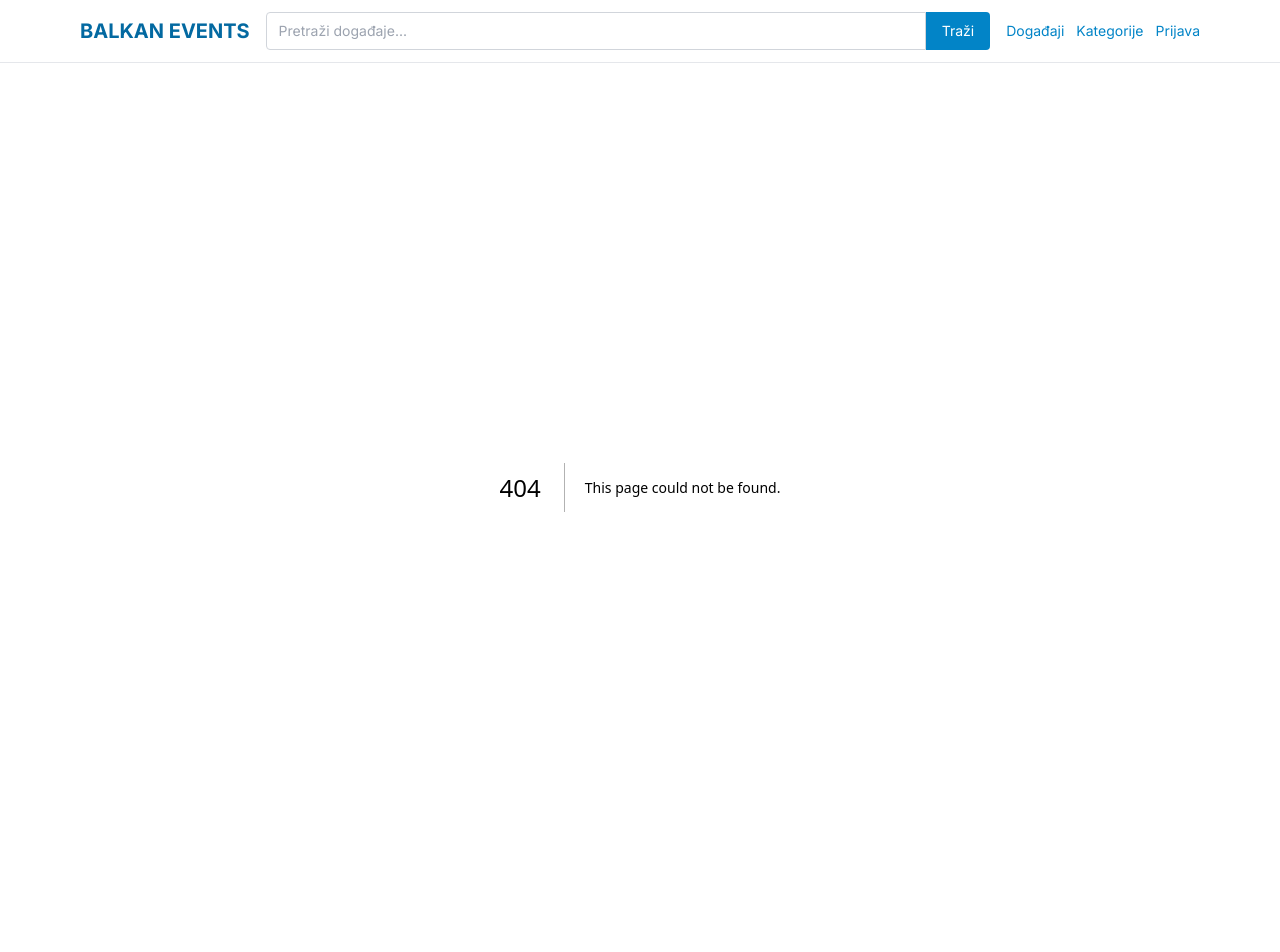
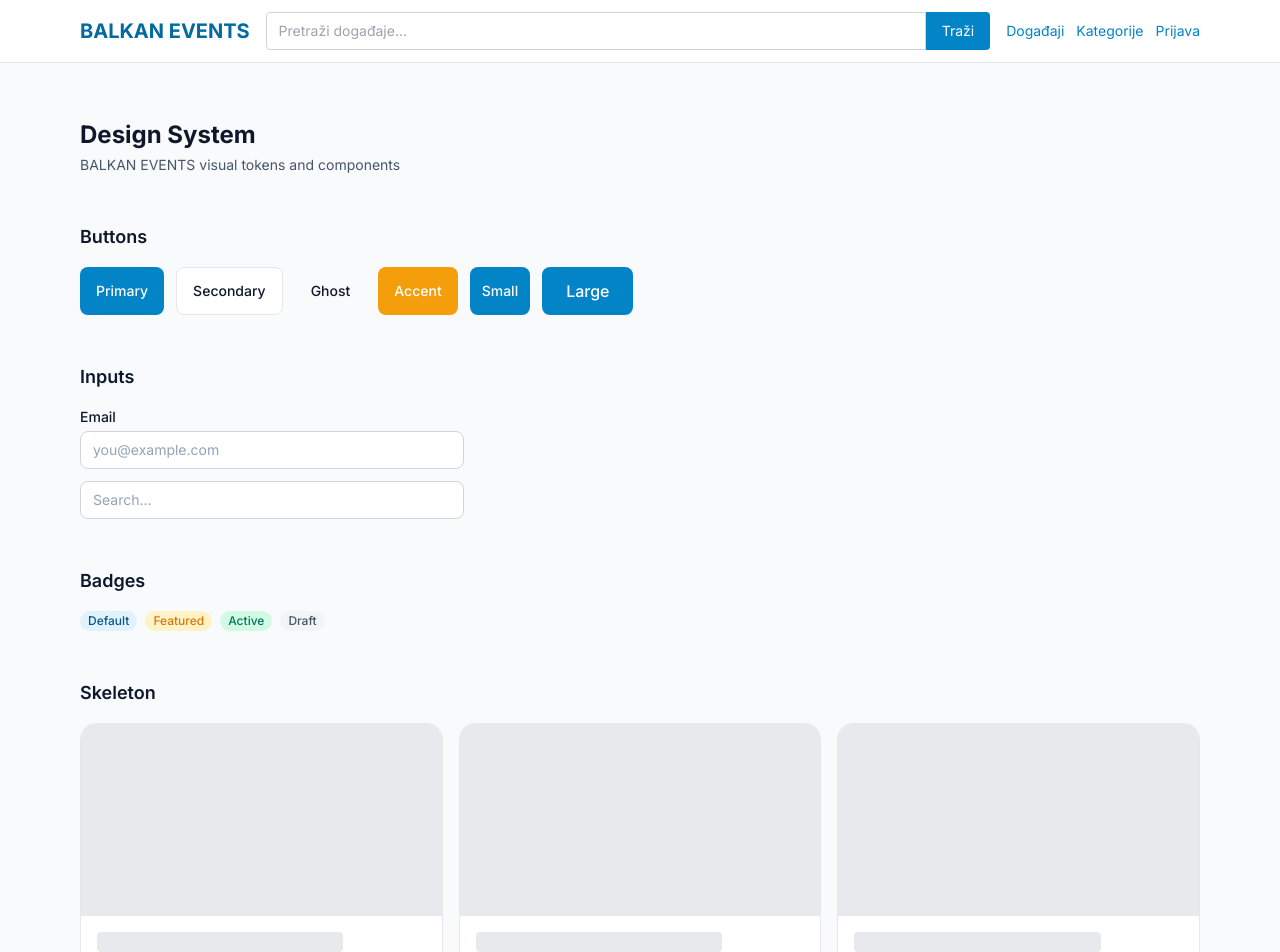
Before and after one commit to BAYA-eSIM-LLC/balkan-events, a Next.js app in the folder apps/web/: page /design in a window 1280 px wide. Before the commit this address had no page. Shown: the top 952 px of the page. Built offline with nearby package versions, Linux system fonts and the light colour scheme.

Commit message:
WEB-1: design system preview page

```diff
--- /dev/null
+++ b/apps/web/app/design/page.tsx
@@ -0,0 +1,54 @@
+import { Button, Input, Badge, SectionHeading, EmptyState, Skeleton, EventCardSkeleton } from '@/components/ui';
+
+export const metadata = { title: 'Design System' };
+
+export default function DesignPage() {
+  return (
+    <div className="space-y-12 py-8">
+      <SectionHeading title="Design System" subtitle="BALKAN EVENTS visual tokens and components" />
+
+      <section>
+        <h3 className="text-lg font-semibold mb-4">Buttons</h3>
+        <div className="flex flex-wrap gap-3">
+          <Button>Primary</Button>
+          <Button variant="secondary">Secondary</Button>
+          <Button variant="ghost">Ghost</Button>
+          <Button variant="accent">Accent</Button>
+          <Button size="sm">Small</Button>
+          <Button size="lg">Large</Button>
+        </div>
+      </section>
+
+      <section>
+        <h3 className="text-lg font-semibold mb-4">Inputs</h3>
+        <div className="max-w-sm space-y-3">
+          <Input label="Email" placeholder="you@example.com" />
+          <Input placeholder="Search..." />
+        </div>
+      </section>
+
+      <section>
+        <h3 className="text-lg font-semibold mb-4">Badges</h3>
+        <div className="flex gap-2">
+          <Badge>Default</Badge>
+          <Badge variant="accent">Featured</Badge>
+          <Badge variant="success">Active</Badge>
+          <Badge variant="muted">Draft</Badge>
+        </div>
+      </section>
+
+      <section>
+        <h3 className="text-lg font-semibold mb-4">Skeleton</h3>
+        <div className="grid grid-cols-1 sm:grid-cols-3 gap-4">
+          <EventCardSkeleton />
+          <EventCardSkeleton />
+          <EventCardSkeleton />
+        </div>
+      </section>
+
+      <section>
+        <EmptyState title="Nema događaja" description="Trenutno nema objavljenih događaja u ovoj kategoriji." />
+      </section>
+    </div>
+  );
+}
```
